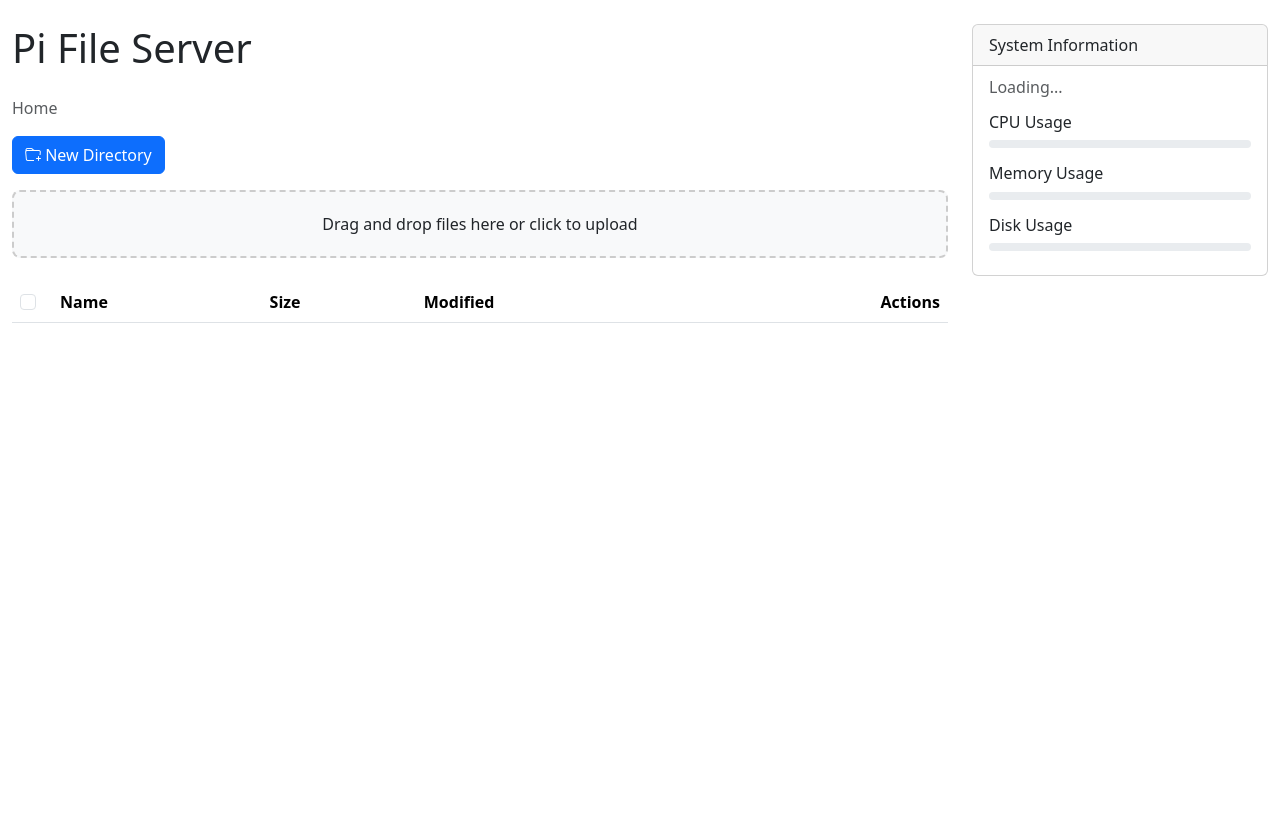
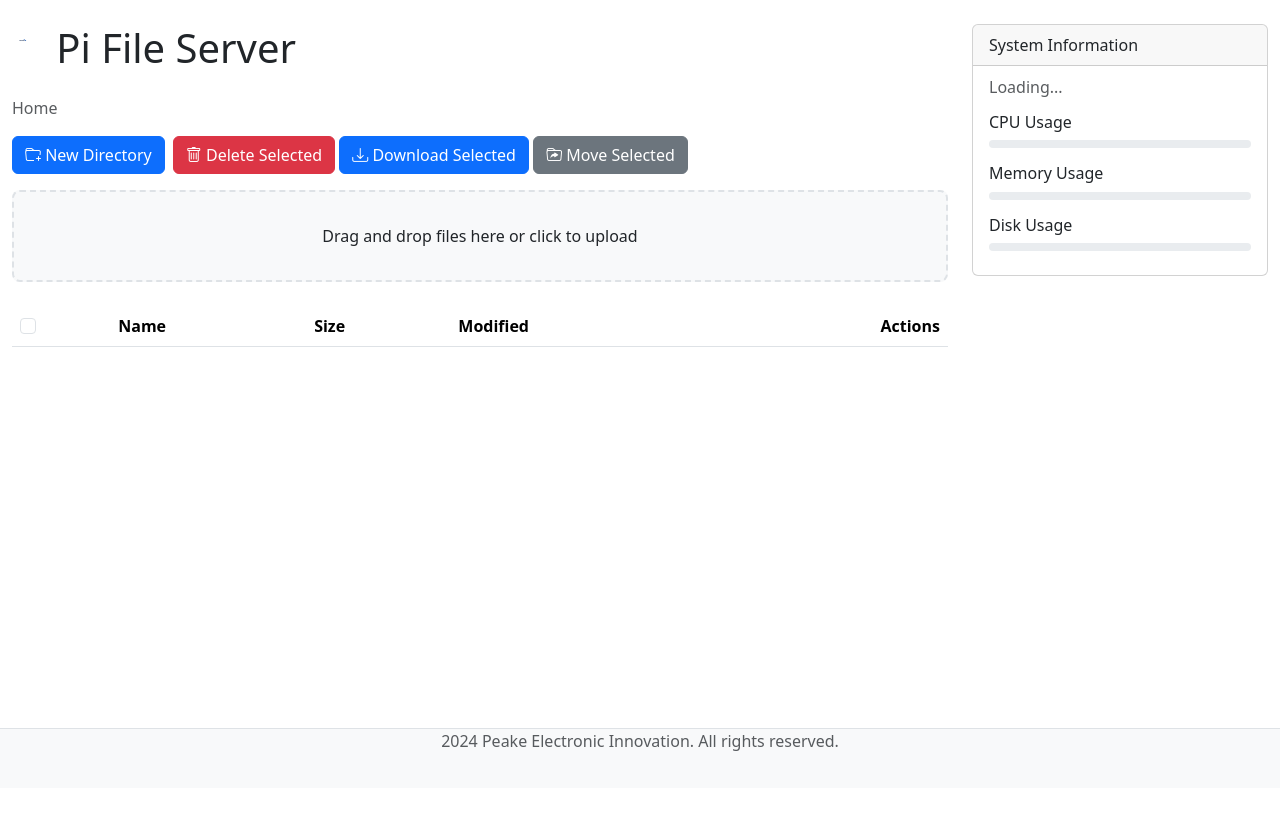
Before and after one commit to PeakeElectronicInnovation/PiWebFileServer, a Python web app: template templates/index.html in a window 1280 px wide. After the commit the page ends 751 px from the top, so only its background shows below. Run offline with Jinja, Linux system fonts and the light colour scheme; the template is opened without the code that fills it, so the values that code supplies are empty; some libraries are stand-ins or nearby versions.

Commit message:
Update look and add logo

```diff
--- a/templates/index.html
+++ b/templates/index.html
@@ -72,16 +72,39 @@
             top: 1rem;
         }
         .main-content {
-            min-height: calc(100vh - 2rem);
+            min-height: calc(100vh - 120px); /* Account for footer */
         }
-        .bulk-actions {
-            display: none;
+        .footer {
+            height: 60px;
+            background-color: #f8f9fa;
+            border-top: 1px solid #dee2e6;
         }
-        .bulk-actions.show {
-            display: block;
+        .logo {
+            height: 40px;
+            width: auto;
         }
-        .checkbox-column {
-            width: 40px;
+        .header {
+            display: flex;
+            align-items: center;
+            gap: 1rem;
+            margin-bottom: 1.5rem;
+        }
+        .breadcrumb {
+            margin-bottom: 0;
+        }
+        .action-buttons {
+            margin: 1rem 0;
+        }
+        .drop-zone {
+            border: 2px dashed #dee2e6;
+            border-radius: 0.5rem;
+            padding: 2rem;
+            text-align: center;
+            background-color: #f8f9fa;
+            transition: border-color 0.3s;
+        }
+        .drop-zone:hover {
+            border-color: #0d6efd;
         }
     </style>
 </head>
@@ -89,15 +112,18 @@
     <div class="container-fluid py-4">
         <div class="row main-content">
             <div class="col-md-9">
-                <h1 class="mb-4">Pi File Server</h1>
+                <div class="header">
+                    <img src="/images/PEI Logo (Original).svg" alt="Peake Electronic Innovation" class="logo">
+                    <h1 class="mb-0">Pi File Server</h1>
+                </div>
 
-                <nav aria-label="breadcrumb" class="mb-3">
+                <nav aria-label="breadcrumb">
                     <ol class="breadcrumb" id="path-breadcrumb">
                         <li class="breadcrumb-item active" data-path="">Home</li>
                     </ol>
                 </nav>
 
-                <div class="mb-3 d-flex gap-2">
+                <div class="action-buttons d-flex gap-2">
                     <button class="btn btn-primary" onclick="showNewDirModal()">
                         <i class="bi bi-folder-plus"></i> New Directory
                     </button>
@@ -603,4 +629,13 @@
         setInterval(updateSystemStats, 5000);
     </script>
 </body>
+<footer class="footer">
+    <div class="container-fluid">
+        <div class="row h-100 align-items-center">
+            <div class="col-12 text-center text-muted">
+                2024 Peake Electronic Innovation. All rights reserved.
+            </div>
+        </div>
+    </div>
+</footer>
 </html>
```
Also changed, not shown: app.py (+7 -3 lines), images/PEI Logo (Large).png (added), images/PEI Logo (Original).svg (added).
